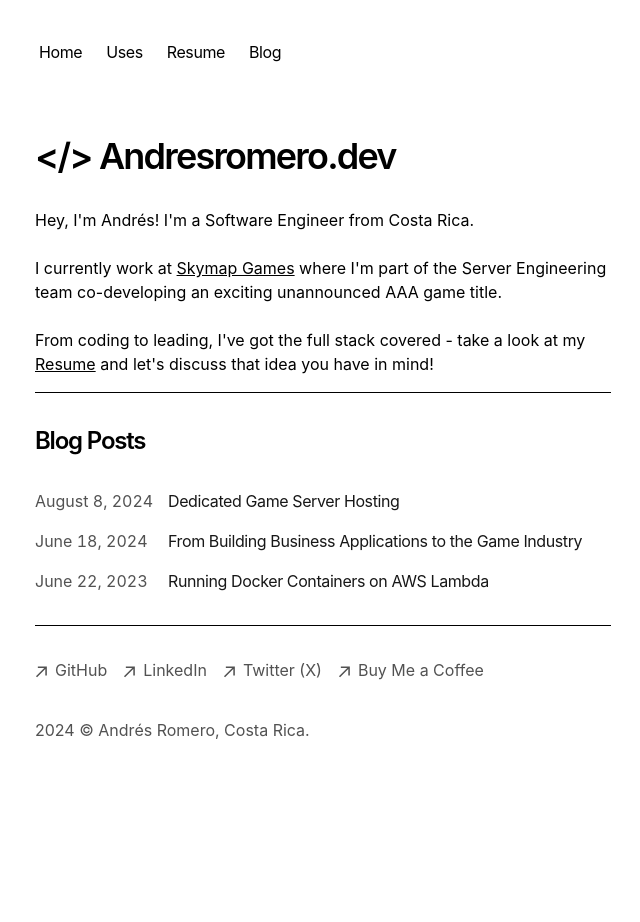
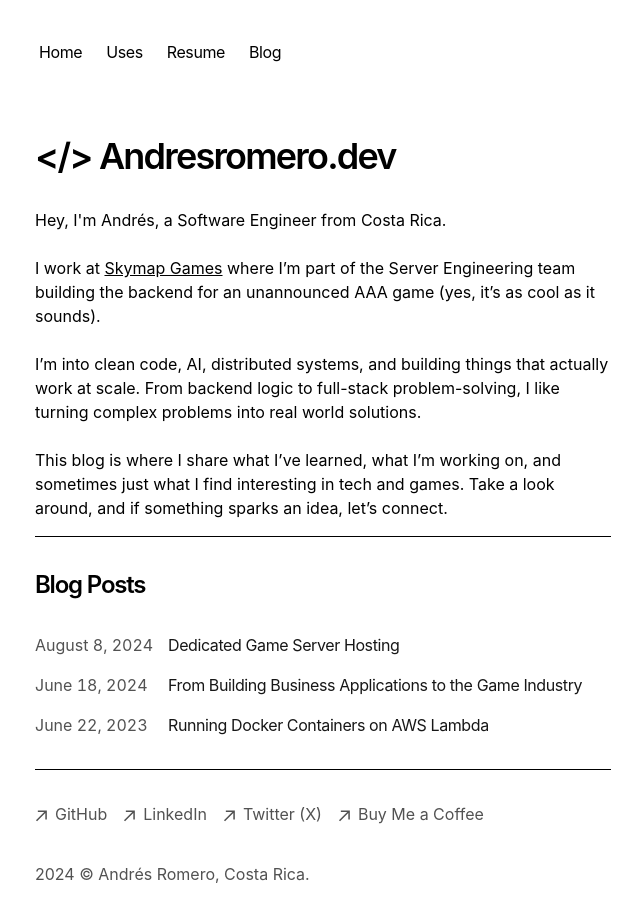
Before and after one commit to andresromerodev/portfolio, a Next.js app: page / in a window 1280 px wide. Shown: the top 922 px of the page, without its empty margins (317-957 px from the left). Before the commit the page ends 806 px from the top, so only its background shows below. Built offline with nearby package versions, Linux system fonts and the light colour scheme.

Commit message:
feat(md): update page.tsx

```diff
--- a/app/page.tsx
+++ b/app/page.tsx
@@ -7,14 +7,18 @@ export default function Page() {
         {"</>"} Andresromero.dev
       </h1>
       <p className="mb-4">
-        Hey, I'm Andrés! I'm a Software Engineer from Costa Rica.
+        Hey, I'm Andrés, a Software Engineer from Costa Rica.
         <br />
         <br />
-        I currently work at <u>Skymap Games</u> where I'm part of the Server Engineering team co-developing an exciting unannounced AAA game title.
+        I work at <u>Skymap Games</u> where I’m part of the Server Engineering team building the backend for an unannounced AAA game (yes, it’s as cool as it sounds).
         <br />
         <br />
-        From coding to leading, I've got the full stack covered - take a look at my <a href='https://andresromerodev.notion.site/andresromerodev/Andr-s-Romero-1c7e5808a418431b8df0dd4fa63c25ba'target='_blank'><u>Resume</u></a> and let's discuss that idea you have in mind!
-      </p>
+        I’m into clean code, AI, distributed systems, and building things that actually work at scale. From backend logic to full-stack problem-solving, I like turning complex problems into real world solutions.
+        <br />
+        <br />
+        This blog is where I share what I’ve learned, what I’m working on, and sometimes just what I find interesting in tech and games.
+         Take a look around, and if something sparks an idea, let’s connect.
+       </p>
       <hr />
 
       <h2 className="my-8 text-2xl font-semibold tracking-tighter">Blog Posts</h2>
```
